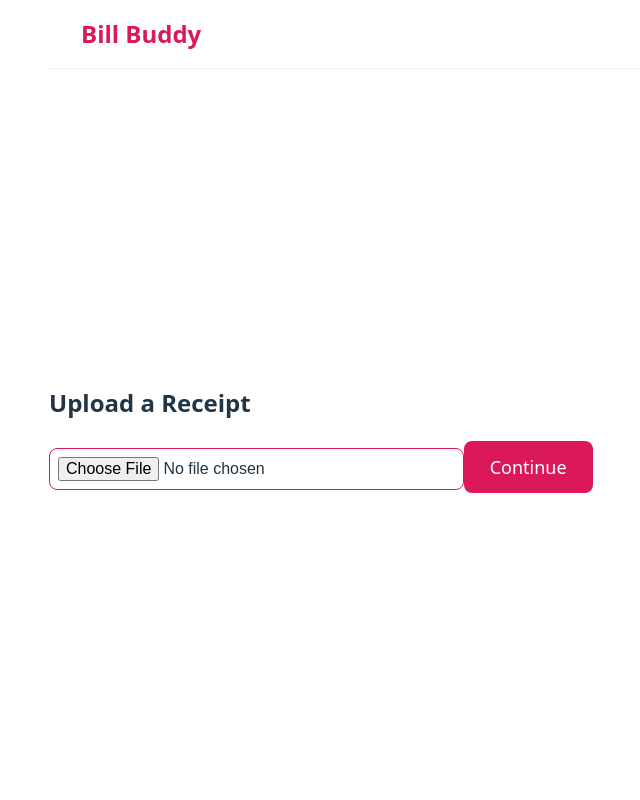
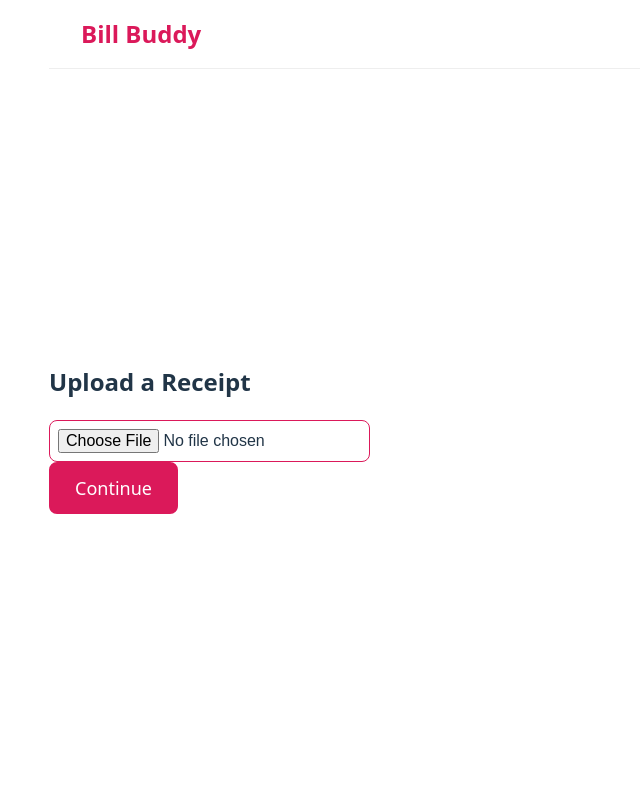
Before and after one commit to rxshellg/bill-buddy, a React (Vite) app: page /Upload in a window 1280 px wide. Shown: the top 800 px of the page, without its empty margins (15-655 px from the left). Built offline with nearby package versions, Linux system fonts and the light colour scheme.

Commit message:
Made changes to upload page (#14)
Co-authored-by: rxshellg <rashell-gb@hotmail.com>

```diff
--- a/src/pages/Upload.module.css
+++ b/src/pages/Upload.module.css
@@ -1,33 +1,36 @@
-.uploadPage {
+.desktopPage {
   display: flex;
-    flex-direction: row;
-    justify-content: space-between;
-    gap: 1rem;
-    align-items: center;
-    height: 90%;
-    max-width: 1200px;
-    margin: 0 auto;
+  align-items: center;
+  width: 100%;
+  height: 90%;
+  max-width: 1200px;
+  margin: 0 auto;
 }
 
-.leftSide {
-    width: 60%;
+.content {
+    display: flex;
+    flex-direction: row;
+    align-items: flex-end;
+    gap: 2rem;
 }
 
-.leftSide input{
-    width: 60%;
+.imageContainer {
+    min-height: 100px;
+    min-width: 100px;
+    display: flex;
+    justify-content: center;
 }
 
-.previewContainer {
-  display: flex;
-  justify-content: center;
-  align-items: center;
-  width: 40%;
+.uploadContainer {
+    flex: 1;
+    display: flex;
+    flex-direction: column;
 }
 
 .previewImage {
   border: 4px var(--primary-pink);
   border-radius: 12px;
-  width: 100%;
+  max-width: 50%;
   object-fit: contain;
   box-shadow: 0 4px 12px var(--primary-pink);
 }
--- a/src/pages/Upload.tsx
+++ b/src/pages/Upload.tsx
@@ -53,8 +53,9 @@ const Upload = () => {
   };
 
   return (
-    <div className={styles.uploadPage}>
-      <div className={styles.leftSide}>
+      <div className={styles.desktopPage}>
+          <div className={styles.content}>
+              <div className={styles.uploadContainer}>
                   <h2>Upload a Receipt</h2>
                   <input type="file" accept="image/*" onChange={handleFileChange} />
                   {loading && <p>🔍 Scanning image for text…</p>}
@@ -63,9 +64,8 @@ const Upload = () => {
                       <button className="pinkButton">Continue</button>
                   </Link>
               </div>
-
               {previewURL && (
-          <div className={styles.previewContainer}>
+                  <div className={styles.imageContainer}>
                       <img
                           src={previewURL}
                           alt="Receipt Preview"
@@ -74,6 +74,7 @@ const Upload = () => {
                   </div>
               )}
           </div>
+      </div>
   );
 };
 
```
Also changed, not shown: 1 other file (tests, documents, lock files or other folders). Lines whose indentation alone changed are shown as unchanged.
